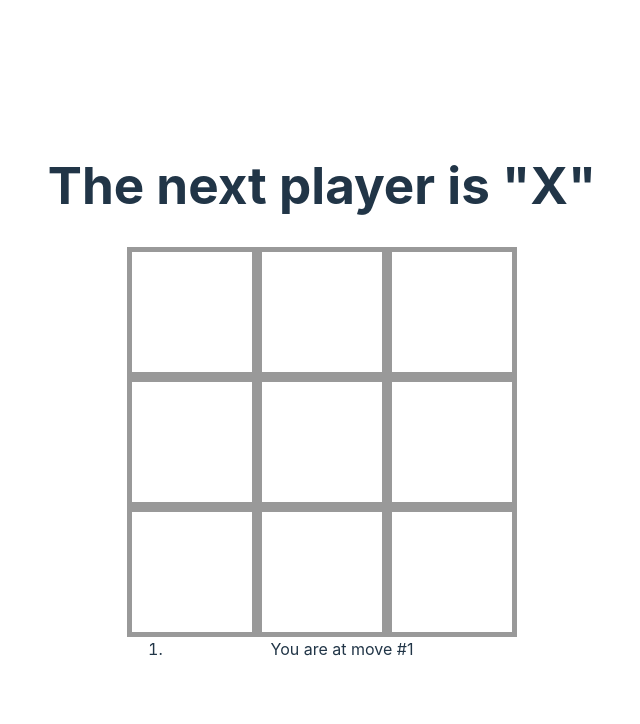
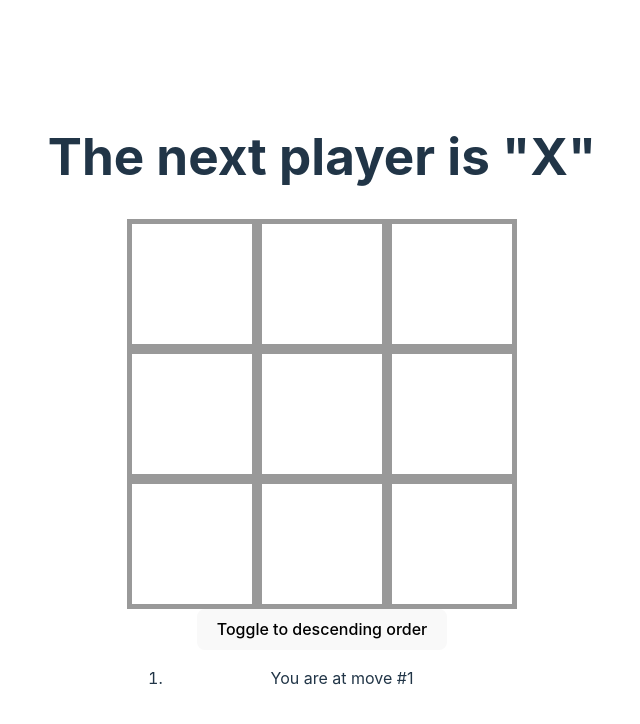
Before and after one commit to Kreciksan/Tic-tac-toa, a React (Vite) app in the folder tic-tac-toe/: page / in a window 1280 px wide. Shown: the top 724 px of the page, without its empty margins (318-958 px from the left). Built offline with nearby package versions, Linux system fonts and the light colour scheme; the HTML template or start-up script is replaced by a standard one.

Commit message:
Fixed bug with current position and added sorting of moves (asc/desc)

```diff
--- a/tic-tac-toe/src/App.jsx
+++ b/tic-tac-toe/src/App.jsx
@@ -71,8 +71,14 @@ function Board({xIsNext, squares, onPlay}) {
 function Game() {
   const [history, setHistory] = useState([Array(9).fill(null)]);
   const [currentMove, setCurrentMove] = useState(0);
+  const [isAscending, setIsAscending] = useState(true);
   const currentSquares = history[currentMove];
   const xIsNext = currentMove % 2 === 0;
+
+
+  function handleToggleOrder() {
+    setIsAscending(!isAscending);
+  };
 
   function handlePlay(nextSqeares) {
     const nextHistory = [...history.slice(0, currentMove + 1), nextSqeares];
@@ -84,7 +90,8 @@ function Game() {
     setCurrentMove(nextMove);
   }
 
-  const moves = history.map((squares, move) => {
+  let moves = history.map((squares, move) => {
+
     let description;
     if(move > 0) {
       description = 'Go to move #' + move;
@@ -93,7 +100,7 @@ function Game() {
       description = 'Go to the start';
     }
 
-    if(move === (history.length - 1)) {
+    if(move === currentMove) {
       return (
         <li key={move}>
           <p>You are at move #{move+1}</p>
@@ -110,13 +117,16 @@ function Game() {
 
   });
 
+  const orderedMoves = isAscending ? moves : [...moves].reverse();
+
   return (
     <div className="game">
       <div className="game-board">
         <Board xIsNext={xIsNext} squares={currentSquares} onPlay={handlePlay} />
       </div>
       <div className="game-info">
-        <ol>{moves}</ol>
+        <button className='asc-toggle' onClick={handleToggleOrder}>{isAscending ? "Toggle to descending order" : "Toggle to ascending order"}</button>
+        <ol>{orderedMoves}</ol>
       </div>
     </div>
 
```
